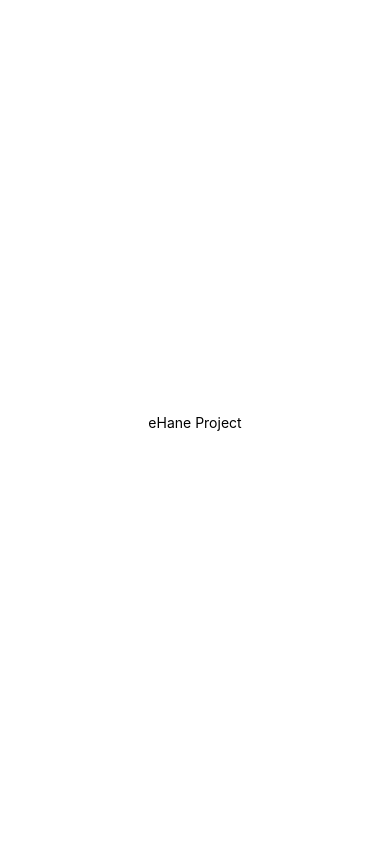
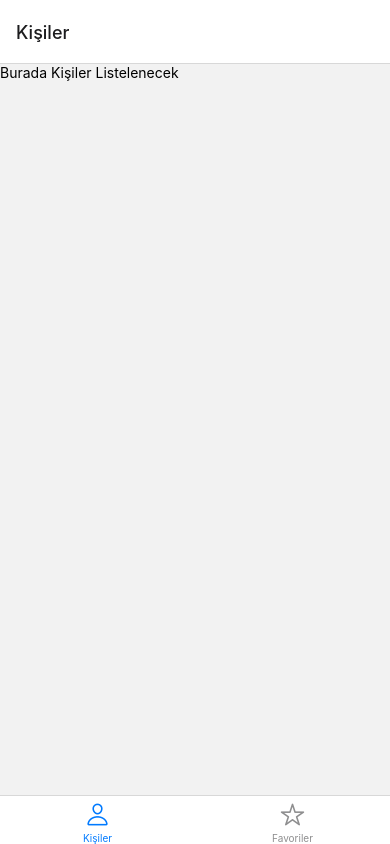
Before and after one commit to hasancifci/eHane, a React Native app: screen / in a window 390 px wide. Built offline with nearby package versions, Linux system fonts and the light colour scheme.

Commit message:
person and favorite screen is completed. Bottom navigation build added.

```diff
--- a/App.js
+++ b/App.js
@@ -1,20 +1,37 @@
-import { StatusBar } from 'expo-status-bar';
-import { StyleSheet, Text, View } from 'react-native';
+import React from "react";
+import { NavigationContainer } from "@react-navigation/native";
+import { createBottomTabNavigator } from "@react-navigation/bottom-tabs";
+import { Ionicons } from "@expo/vector-icons";
+import PersonsScreen from "./screens/PersonsScreen";
+import FavoritesScreen from "./screens/FavoritesScreen";
 
-export default function App() {
+const Tab = createBottomTabNavigator();
+
+const App = () => {
   return (
-    <View style={styles.container}>
-      <Text>eHane Project</Text>
-      <StatusBar style="auto" />
-    </View>
+    <NavigationContainer>
+      <Tab.Navigator>
+        <Tab.Screen
+          name="Kişiler"
+          component={PersonsScreen}
+          options={{
+            tabBarIcon: ({ color, size }) => (
+              <Ionicons name="person-outline" color={color} size={size} />
+            ),
+          }}
+        />
+        <Tab.Screen
+          name="Favoriler"
+          component={FavoritesScreen}
+          options={{
+            tabBarIcon: ({ color, size }) => (
+              <Ionicons name="star-outline" color={color} size={size} />
+            ),
+          }}
+        />
+      </Tab.Navigator>
+    </NavigationContainer>
   );
-}
+};
 
-const styles = StyleSheet.create({
-  container: {
-    flex: 1,
-    backgroundColor: '#fff',
-    alignItems: 'center',
-    justifyContent: 'center',
-  },
-});
+export default App;
--- a/package.json
+++ b/package.json
@@ -9,6 +9,9 @@
     "web": "expo start --web"
   },
   "dependencies": {
+    "@react-navigation/bottom-tabs": "^6.5.20",
+    "@react-navigation/native": "^6.1.17",
+    "@react-navigation/stack": "^6.3.29",
     "expo": "~50.0.17",
     "expo-status-bar": "~1.11.1",
     "react": "18.2.0",
--- /dev/null
+++ b/screens/FavoritesScreen.js
@@ -0,0 +1,12 @@
+import React from 'react';
+import { View, Text } from 'react-native';
+
+const FavoritesScreen = () => {
+  return (
+    <View>
+      <Text>Burada Favoriler olacak</Text>
+    </View>
+  );
+};
+
+export default FavoritesScreen;
--- /dev/null
+++ b/screens/PersonsScreen.js
@@ -0,0 +1,12 @@
+import React from 'react';
+import { View, Text } from 'react-native';
+
+const PersonsScreen = () => {
+  return (
+    <View>
+      <Text>Burada Kişiler Listelenecek</Text>
+    </View>
+  );
+};
+
+export default PersonsScreen;
```
Also changed, not shown: 1 other file (tests, documents, lock files or other folders).
